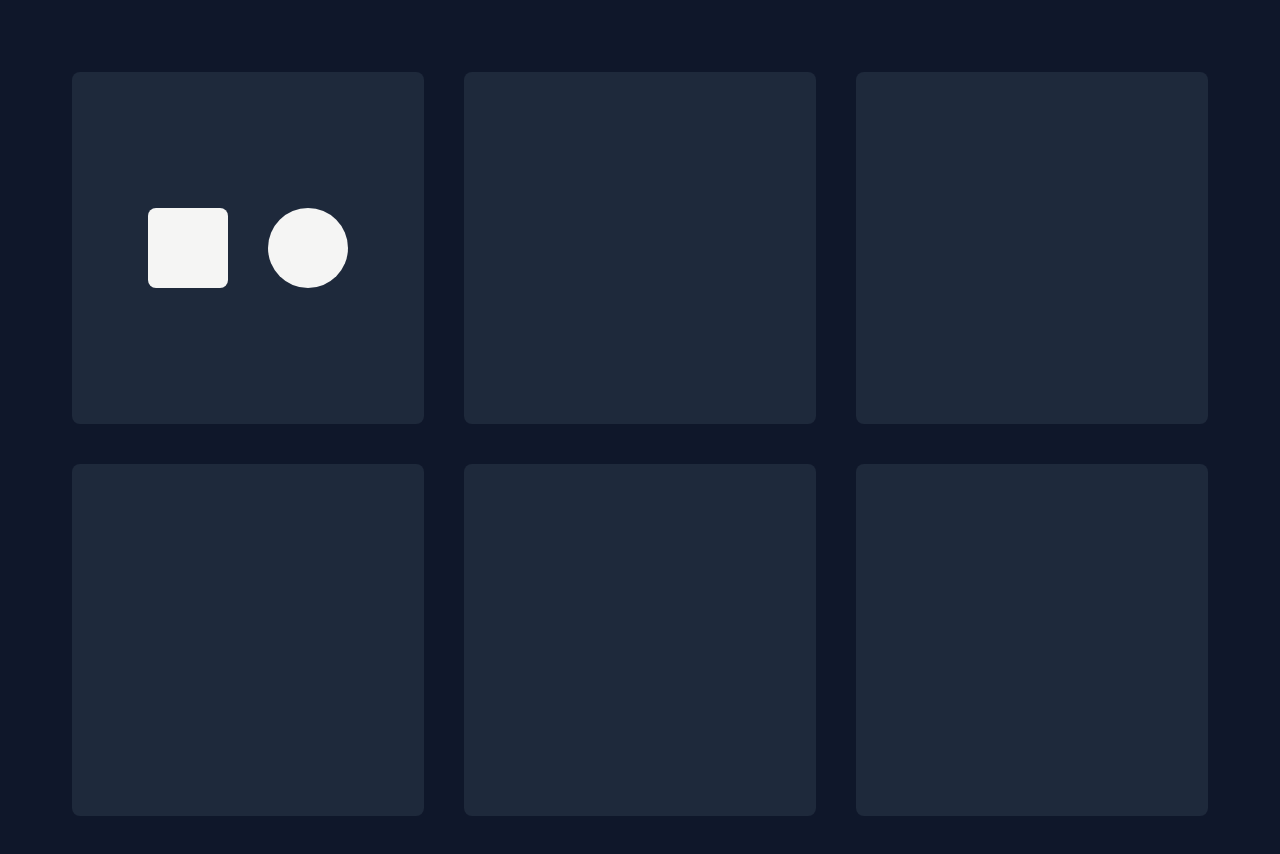
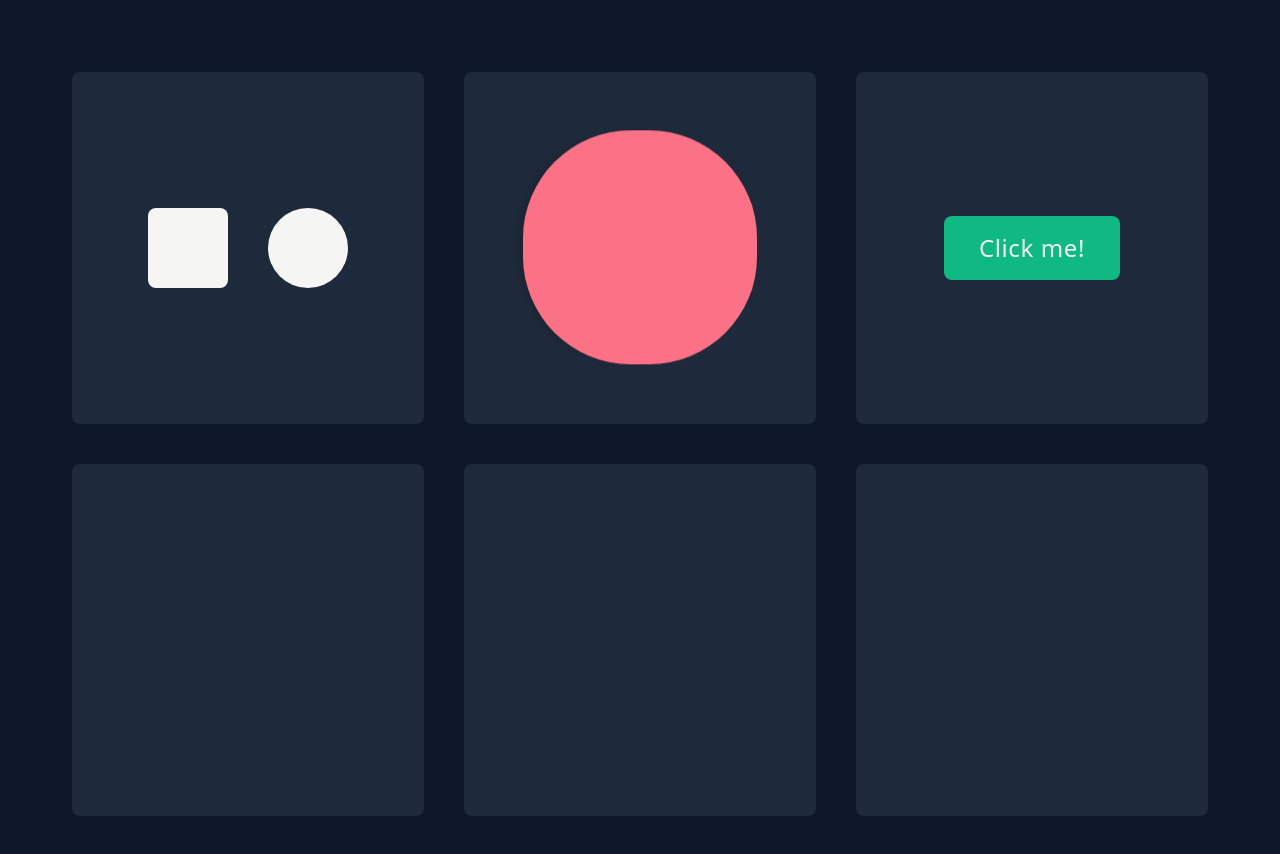
Before and after one commit to adarshdenga/framer-test, a React (Vite) app: page / in a window 1280 px wide. Shown: the top 854 px of the page. Built offline with nearby package versions, Linux system fonts and the light colour scheme.

Commit message:
more animations

```diff
--- a/src/components/First.tsx
+++ b/src/components/First.tsx
@@ -44,7 +44,7 @@ export default function First() {
           className="w-20 h-20 bg-stone-100 rounded-full"
           initial={{ opacity: 0, y: -100 }}
           animate={{ opacity: 1, y: 0 }}
-          transition={{ duration: 1, ease: "easeOut", delay: 0.2 }}
+          transition={{ duration: 1, ease: "easeOut", delay: 0.4 }}
         ></motion.div>
       </motion.div>
 
@@ -52,12 +52,30 @@ export default function First() {
       <motion.div
         variants={itemVariants}
         className="bg-slate-800 aspect-square rounded-lg justify-center flex items-center gap-10"
-      ></motion.div>
+      >
+        <motion.div
+          className="w-1/3 h-1/3 shadow-md bg-rose-400"
+          animate={{
+            scale: [1, 2, 2, 1],
+            rotate: [0, 90, 90, 0],
+            borderRadius: ["10%", "10%", "50%", "10%"],
+          }}
+          transition={{ duration: 5, ease: "easeInOut", repeat: Infinity }}
+        ></motion.div>
+      </motion.div>
 
+      {/* Button */}
       <motion.div
         variants={itemVariants}
         className="bg-slate-800 aspect-square rounded-lg justify-center flex items-center gap-10"
-      ></motion.div>
+      >
+        <motion.button
+          whileTap={{ scale: 0.9 }}
+          className="bg-emerald-500 w-1/2 py-4 rounded-lg text-2xl text-gray-100 font-light tracking-wide"
+        >
+          Click me!
+        </motion.button>
+      </motion.div>
 
       <motion.div
         variants={itemVariants}
```
